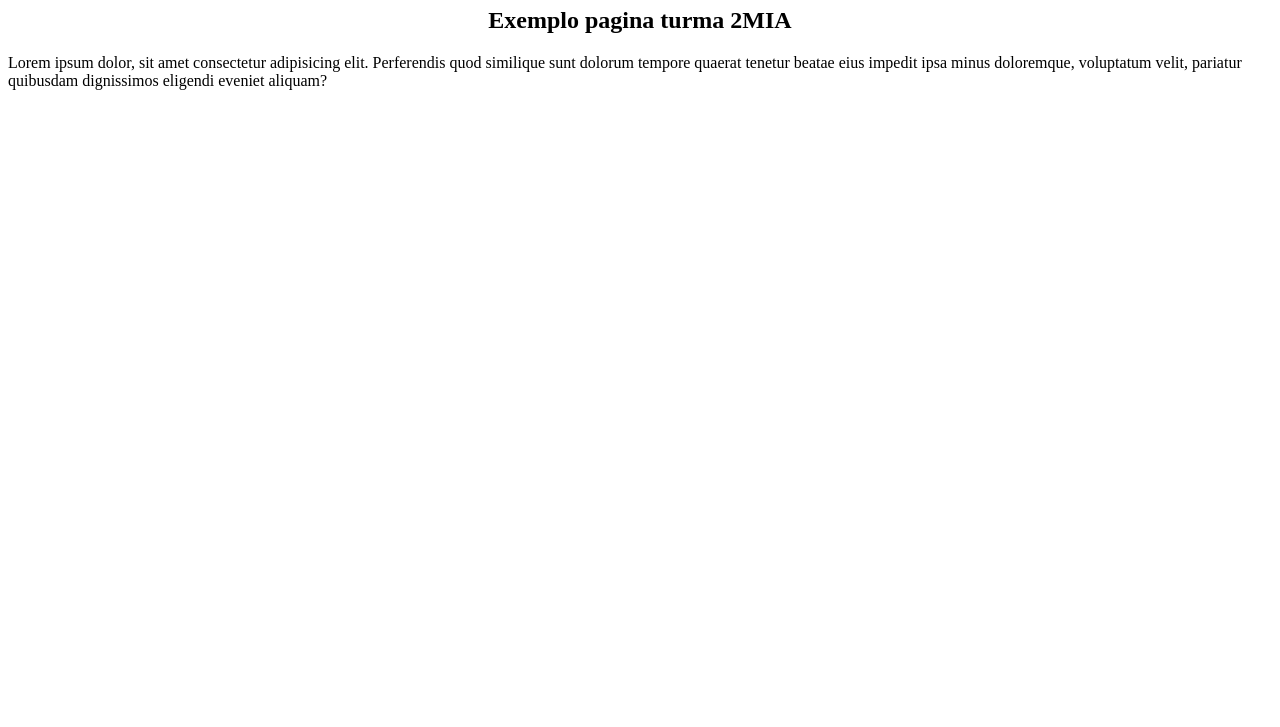
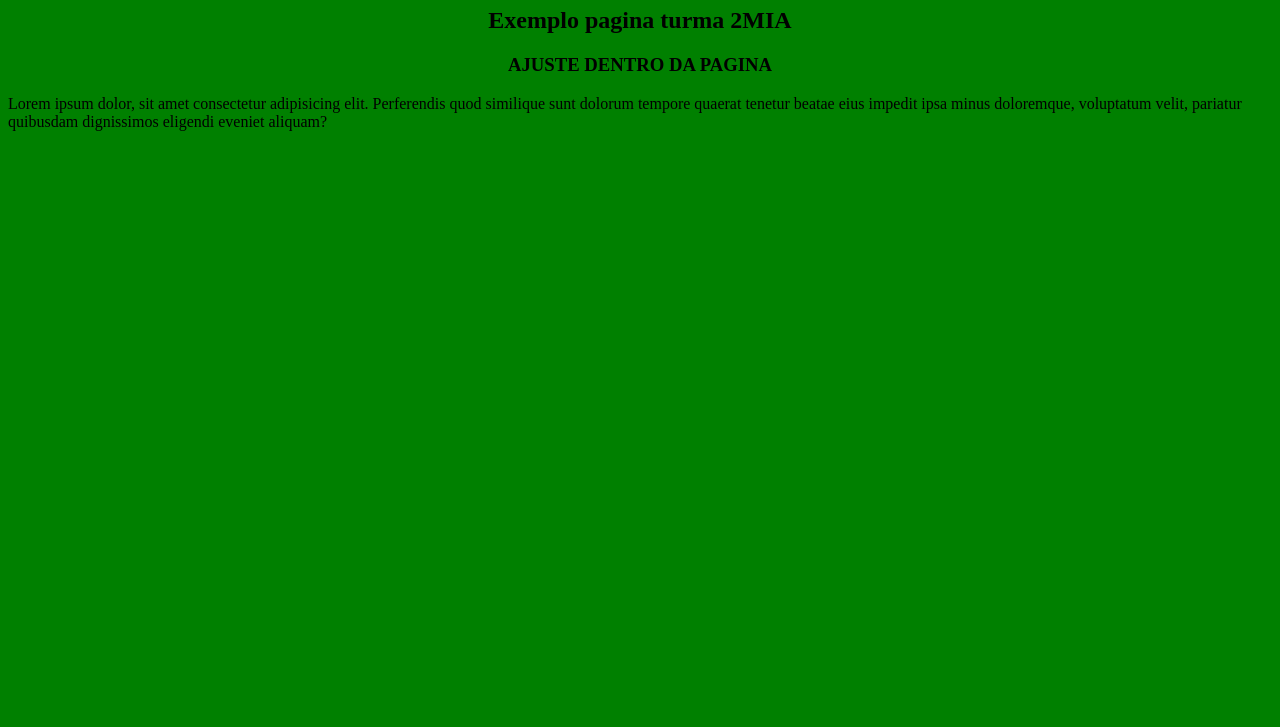
Before and after one commit to kaio1emia/exemplo2mia, a plain HTML site: page index.html in a window 1280 px wide. Shown: the part 73-800 px from the top of the page. Drawn offline with Linux system fonts and the light colour scheme.

Commit message:
segundo commit github pages - ajustanto paginas

```diff
--- a/index.html
+++ b/index.html
@@ -5,10 +5,11 @@
     <meta name="viewport" content="width=device-width, initial-scale=1.0">
     <title>Exemplo deploy github pages</title>
 </head>
-<body>
+<body bgcolor="green">
     <center>
     <h1 >DEPLOY EM GITHUB PAGES</h1>
     <h2>Exemplo pagina turma 2MIA</h2>
+    <h3>AJUSTE DENTRO DA PAGINA </h3>
     </center>
     <p>Lorem ipsum dolor, sit amet consectetur adipisicing elit. Perferendis quod similique sunt dolorum tempore quaerat tenetur beatae eius impedit ipsa minus doloremque, voluptatum velit, pariatur quibusdam dignissimos eligendi eveniet aliquam?</p>
 
```
